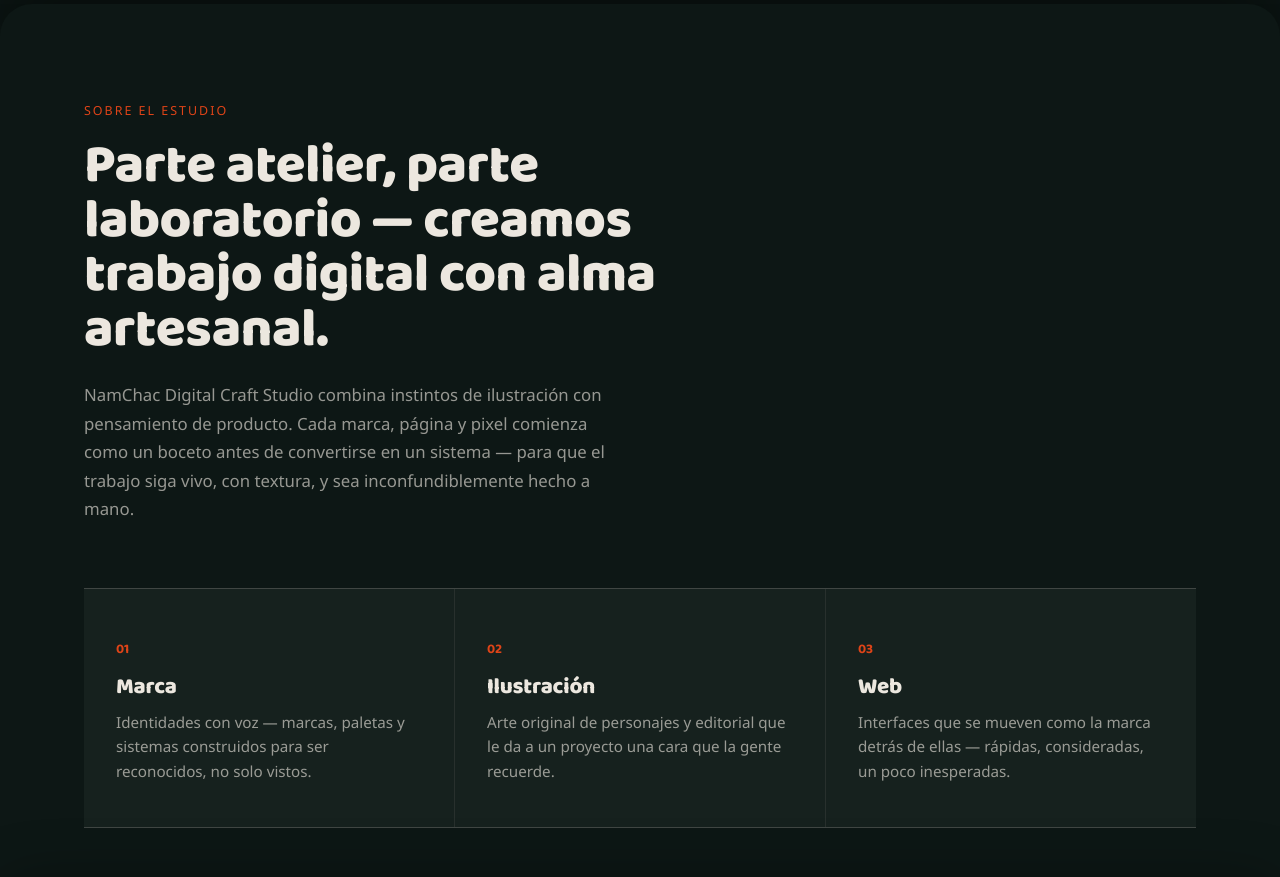
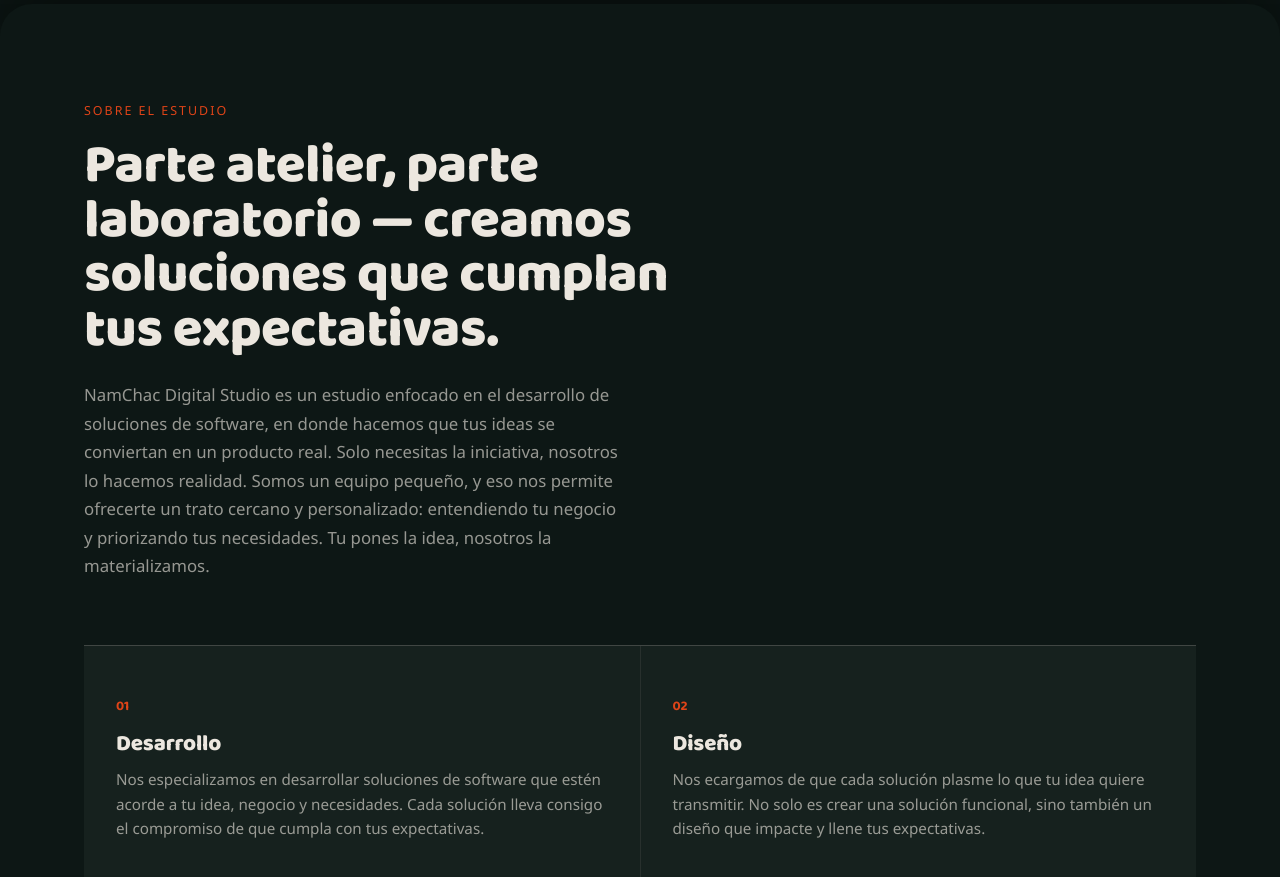
Before and after one commit to arrobamilth/namchac-developers, a React (Vite) app: page / in a window 1280 px wide. Shown: the part 2600-3477 px from the top of the page. Built offline with nearby package versions, Linux system fonts and the light colour scheme; a web font is replaced by a local one.

Commit message:
información acerca del estudio

```diff
--- a/src/components/About.module.css
+++ b/src/components/About.module.css
@@ -41,7 +41,7 @@
 
 .grid {
   display: grid;
-  grid-template-columns: repeat(3, 1fr);
+  grid-template-columns: repeat(2, 1fr);
   gap: 1px;
   background: var(--line);
   border-top: 1px solid var(--line);
--- a/src/i18n/en.js
+++ b/src/i18n/en.js
@@ -30,21 +30,17 @@ export default {
   about: {
     kicker: 'About the studio',
     heading:
-      'Part atelier, part lab — we craft digital work with a hand-drawn soul.',
+      'Part atelier, part lab — We create solutions that meet your expectations',
     lede:
-      'NamChac Digital Craft Studio blends illustration instincts with product thinking. Every brand, page and pixel starts as a sketch before it becomes a system — so the work stays alive, textured, unmistakably made by hand.',
+      'NamChac Digital Studio is a studio focused on developing software solutions, where we turn your ideas into real products. All you need is the initiative—we’ll make it happen. We’re a small team, which allows us to offer you a friendly and personalized experience: we understand your business and prioritize your needs. You provide the idea; we bring it to life.',
     pillars: [
       {
-        title: 'Brand',
-        text: 'Identities with a voice — marks, palettes and systems built to be recognised, not just seen.',
+        title: 'Development',
+        text: 'We specialize in developing software solutions tailored to your idea, business, and needs. Every solution comes with our commitment to meeting your expectations.',
       },
       {
-        title: 'Illustration',
-        text: 'Original character and editorial art that gives a project a face people remember.',
-      },
-      {
-        title: 'Web',
-        text: 'Interfaces that move like the brand behind them — fast, considered, a little unexpected.',
+        title: 'Design',
+        text: 'We make sure that every solution captures the message your idea is meant to convey. It’s not just about creating a functional solution, but also a design that makes an impact and meets your expectations.',
       },
     ],
   },
--- a/src/i18n/es.js
+++ b/src/i18n/es.js
@@ -30,21 +30,17 @@ export default {
   about: {
     kicker: 'Sobre el estudio',
     heading:
-      'Parte atelier, parte laboratorio — creamos trabajo digital con alma artesanal.',
+      'Parte atelier, parte laboratorio — creamos soluciones que cumplan tus expectativas.',
     lede:
-      'NamChac Digital Craft Studio combina instintos de ilustración con pensamiento de producto. Cada marca, página y pixel comienza como un boceto antes de convertirse en un sistema — para que el trabajo siga vivo, con textura, y sea inconfundiblemente hecho a mano.',
+      'NamChac Digital Studio es un estudio enfocado en el desarrollo de soluciones de software, en donde hacemos que tus ideas se conviertan en un producto real. Solo necesitas la iniciativa, nosotros lo hacemos realidad. Somos un equipo pequeño, y eso nos permite ofrecerte un trato cercano y personalizado: entendiendo tu negocio y priorizando tus necesidades. Tu pones la idea, nosotros la materializamos.',
     pillars: [
       {
-        title: 'Marca',
-        text: 'Identidades con voz — marcas, paletas y sistemas construidos para ser reconocidos, no solo vistos.',
+        title: 'Desarrollo',
+        text: 'Nos especializamos en desarrollar soluciones de software que estén acorde a tu idea, negocio y necesidades. Cada solución lleva consigo el compromiso de que cumpla con tus expectativas.',
       },
       {
-        title: 'Ilustración',
-        text: 'Arte original de personajes y editorial que le da a un proyecto una cara que la gente recuerde.',
-      },
-      {
-        title: 'Web',
-        text: 'Interfaces que se mueven como la marca detrás de ellas — rápidas, consideradas, un poco inesperadas.',
+        title: 'Diseño',
+        text: 'Nos ecargamos de que cada solución plasme lo que tu idea quiere transmitir. No solo es crear una solución funcional, sino también un diseño que impacte y llene tus expectativas.',
       },
     ],
   },
```
